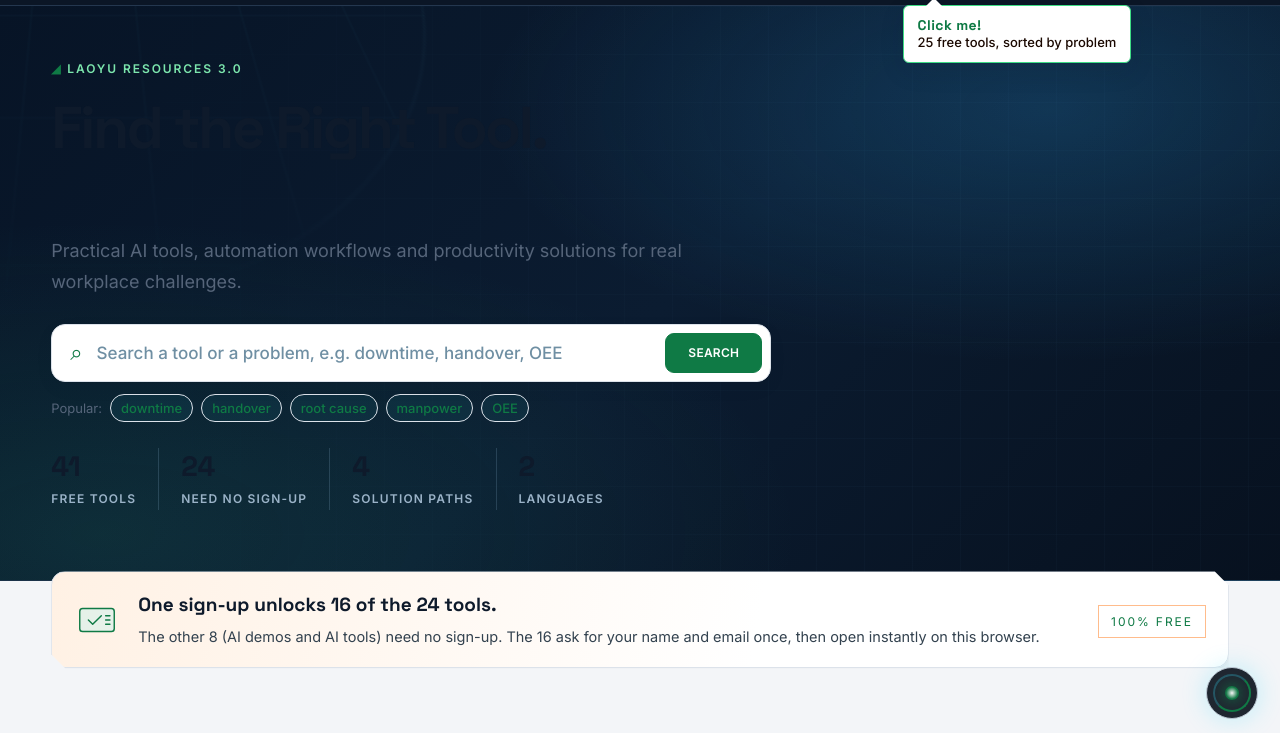
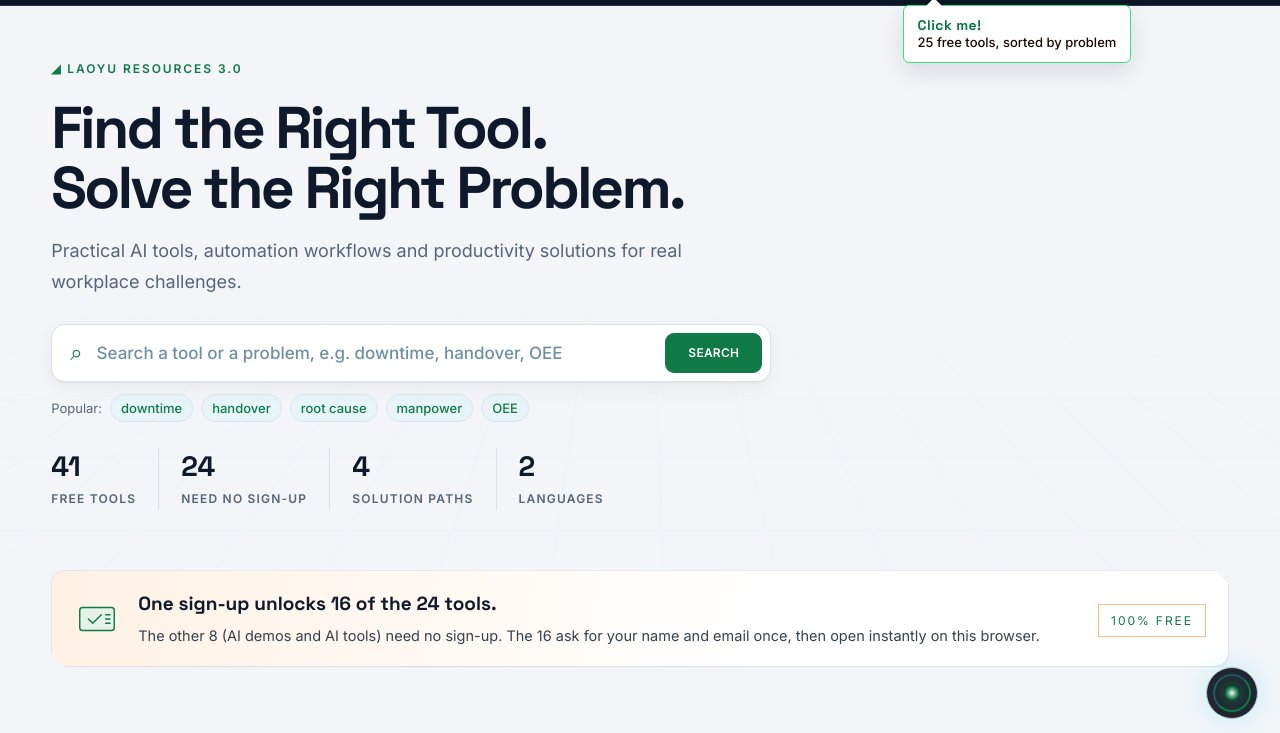
Before and after one commit to laoyutalks-max/laoyutalks-content-brain, a plain HTML site: page resources.html in a window 1280 px wide. Shown: the part 59-792 px from the top of the page. Drawn offline with Linux system fonts and the light colour scheme.

Commit message:
Resources 3.1: fix unreadable hero headline
- Light theme: the dark hero background now applies in dark theme only, so the dark headline, stats and chips stay readable (they were dark on dark navy).
- Second headline line: drop the gradient text. shell3.css removes h1 span gradients site-wide, which left "Solve the Right Problem." transparent in every theme.
- Bump laoyu-31.css version.

Co-Authored-By: Claude Opus 5.5 <noreply@anthropic.com>

```diff
--- a/laoyu-31.css
+++ b/laoyu-31.css
@@ -2,7 +2,8 @@
    Additive presentation overrides only. Resource data, IDs, routes,
    filters, previews and sign-up behaviour remain owned by resources-v2.js. */
 .resLib2 { --rl-accent: #55d6ff; --rl-accent-2: #7ce6ad; }
-.resLib2 .rlHero {
+/* Dark hero look applies in dark theme only: in light theme the hero stays light, so its dark text stays readable. */
+html:not([data-theme="light"]) .resLib2 .rlHero {
   position: relative; isolation: isolate; overflow: hidden;
   background:
     radial-gradient(ellipse at 82% 18%, rgba(38,145,210,.24), transparent 38%),
@@ -10,24 +11,28 @@
     linear-gradient(135deg,#071426 0%,#0b1c31 52%,#07111f 100%);
   border-bottom: 1px solid rgba(110,190,230,.18);
 }
-.resLib2 .rlHero::before,.resLib2 .rlHero::after { content:""; position:absolute; pointer-events:none; z-index:-1; }
-.resLib2 .rlHero::before {
+html:not([data-theme="light"]) .resLib2 .rlHero::before,html:not([data-theme="light"]) .resLib2 .rlHero::after { content:""; position:absolute; pointer-events:none; z-index:-1; }
+html:not([data-theme="light"]) .resLib2 .rlHero::before {
   inset:0; opacity:.22;
   background-image:linear-gradient(rgba(120,190,230,.12) 1px,transparent 1px),linear-gradient(90deg,rgba(120,190,230,.12) 1px,transparent 1px);
   background-size:48px 48px; mask-image:linear-gradient(90deg,transparent,#000 65%);
 }
-.resLib2 .rlHero::after { width:420px;height:420px;right:-160px;top:-230px;border:1px solid rgba(85,214,255,.2);border-radius:50%;box-shadow:0 0 0 34px rgba(85,214,255,.035),0 0 0 72px rgba(85,214,255,.025); }
-.resLib2 .rlHero .eyebrow { color:#7ce6ad; letter-spacing:.16em; }
+html:not([data-theme="light"]) .resLib2 .rlHero::after { width:420px;height:420px;right:-160px;top:-230px;border:1px solid rgba(85,214,255,.2);border-radius:50%;box-shadow:0 0 0 34px rgba(85,214,255,.035),0 0 0 72px rgba(85,214,255,.025); }
+html:not([data-theme="light"]) .resLib2 .rlHero .eyebrow { color:#7ce6ad; }
+.resLib2 .rlHero .eyebrow { letter-spacing:.16em; }
+/* no gradient text on the second line: shell3.css removes h1 span gradients site-wide (html.legacy), which left it transparent */
 .resLib2 .rlHero h1 { max-width:880px; letter-spacing:-.045em; line-height:1.02; }
-.resLib2 .rlHero h1 span { color:#8ddfff; background:linear-gradient(90deg,#8ddfff,#7ce6ad);-webkit-background-clip:text;background-clip:text;-webkit-text-fill-color:transparent; }
-.resLib2 .rlHero > .wrap > p { color:#b6c9db; max-width:660px; line-height:1.7; }
-.resLib2 .rlSearchBig { border-radius:14px; border-color:rgba(123,196,230,.34); background:rgba(3,13,27,.82); backdrop-filter:blur(14px); box-shadow:0 18px 55px rgba(0,0,0,.28),inset 0 1px rgba(255,255,255,.05); }
+html:not([data-theme="light"]) .resLib2 .rlHero > .wrap > p { color:#b6c9db; }
+.resLib2 .rlHero > .wrap > p { max-width:660px; line-height:1.7; }
+.resLib2 .rlSearchBig { border-radius:14px; }
+html:not([data-theme="light"]) .resLib2 .rlSearchBig { border-color:rgba(123,196,230,.34); background:rgba(3,13,27,.82); backdrop-filter:blur(14px); box-shadow:0 18px 55px rgba(0,0,0,.28),inset 0 1px rgba(255,255,255,.05); }
 .resLib2 .rlSearchBig .btn { border-radius:9px; }
 .resLib2 .rlQuick button { border-radius:999px; transition:background .2s,border-color .2s,transform .2s; }
 .resLib2 .rlQuick button:hover { transform:translateY(-2px);background:rgba(85,214,255,.13); }
-.resLib2 .rlStats li { border-color:rgba(150,190,220,.2); }
-.resLib2 .rlStats b { color:#f2f8ff; }
-.resLib2 .rlStats span { color:#9bb3c8; letter-spacing:.1em; }
+html:not([data-theme="light"]) .resLib2 .rlStats li { border-color:rgba(150,190,220,.2); }
+html:not([data-theme="light"]) .resLib2 .rlStats b { color:#f2f8ff; }
+html:not([data-theme="light"]) .resLib2 .rlStats span { color:#9bb3c8; }
+.resLib2 .rlStats span { letter-spacing:.1em; }
 .resLib2 .rlSec { padding-top:clamp(38px,5vw,64px); }
 .resLib2 .stHead h2 { letter-spacing:-.035em; }
 .resLib2 .stHead p { max-width:62ch; }
--- a/resources.html
+++ b/resources.html
@@ -21,7 +21,7 @@
 
 
 
-<link rel="stylesheet" href="shell3.css?v=20261118c"><link rel="stylesheet" href="laoyu-31.css?v=20261122a">
+<link rel="stylesheet" href="shell3.css?v=20261118c"><link rel="stylesheet" href="laoyu-31.css?v=20261123a">
 <script>try{if(localStorage.getItem("laoyuTheme")!=="dark")document.documentElement.setAttribute("data-theme","light")}catch(e){document.documentElement.setAttribute("data-theme","light")}</script></head>
 
 <body>
```
